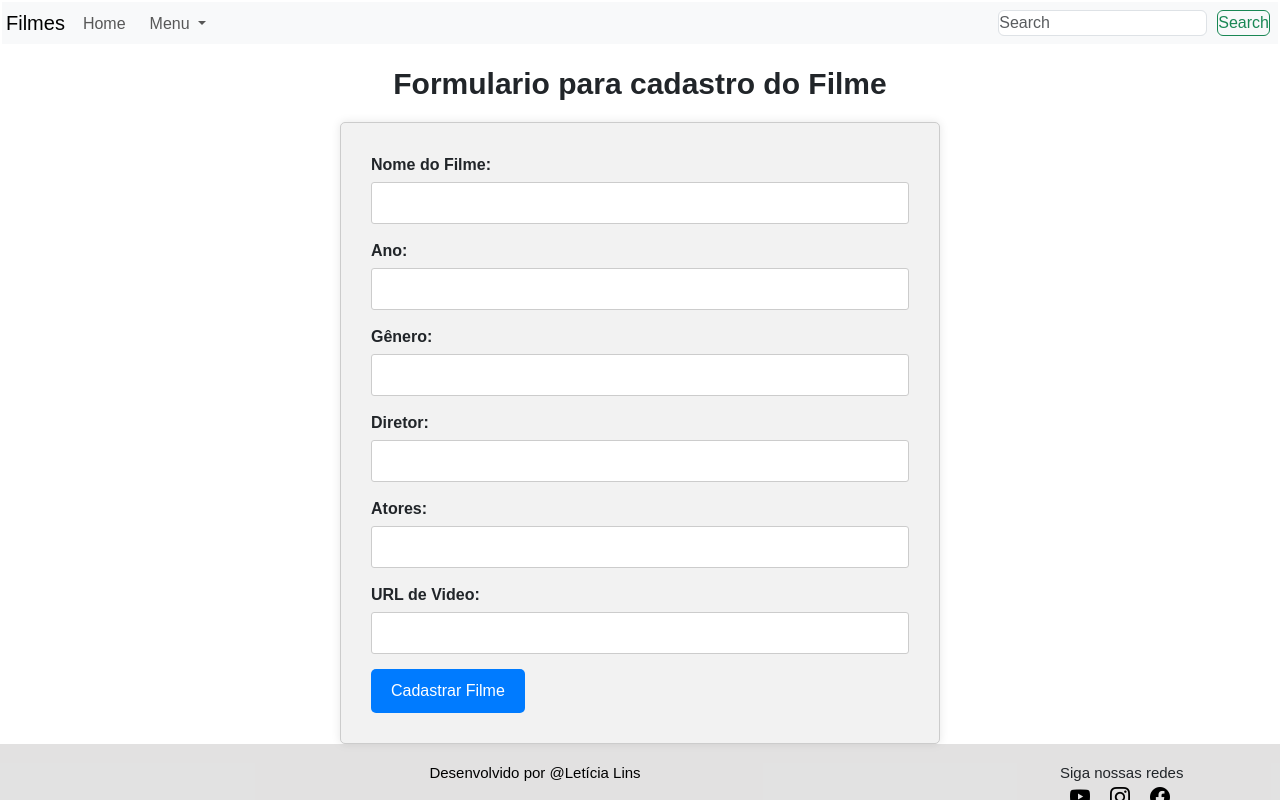
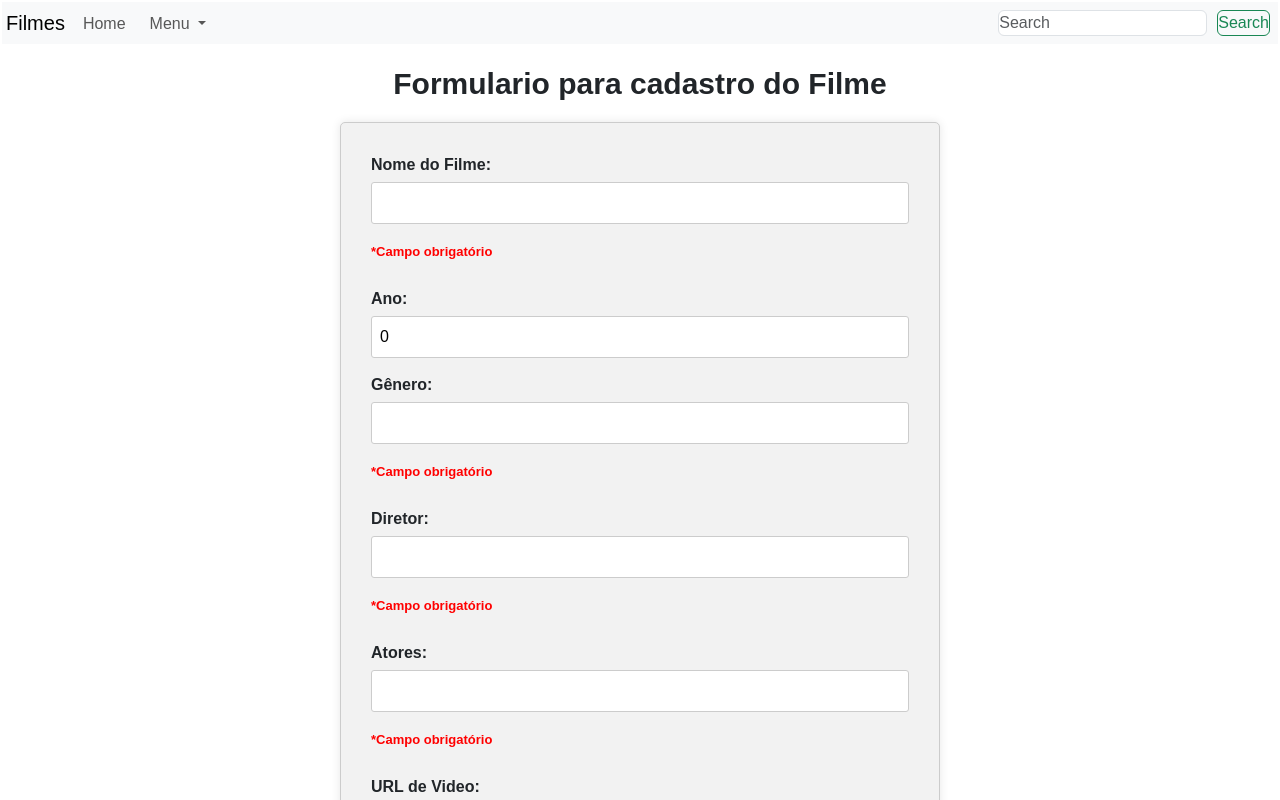
Before and after one commit to letilins/ProjetoWeb_filmes, an Angular app in the folder projeto_web/: page /movieform in a window 1280 px wide. Shown: the top 800 px of the page. Built offline with nearby package versions, Linux system fonts and the light colour scheme.

Commit message:
Projeto Web Angular com bootstrap - V13 - Validação

```diff
--- a/projeto_web/src/app/app.module.ts
+++ b/projeto_web/src/app/app.module.ts
@@ -1,7 +1,7 @@
 import { HttpClientModule } from '@angular/common/http';
 import { NgModule } from '@angular/core';
 import { BrowserModule } from '@angular/platform-browser';
-import { FormsModule } from '@angular/forms';
+import { FormsModule, ReactiveFormsModule } from '@angular/forms';
 
 import { AppRoutingModule } from './app-routing.module';
 import { AppComponent } from './app.component';
@@ -32,7 +32,7 @@ import { MovieformComponent } from './pages/movieform/movieform.component';
     FormsModule,
     BrowserModule,
     HttpClientModule,
-
+    ReactiveFormsModule,
   ],
   providers: [],
   bootstrap: [AppComponent],
--- a/projeto_web/src/app/pages/lists/lists.component.html
+++ b/projeto_web/src/app/pages/lists/lists.component.html
@@ -14,13 +14,12 @@
 
           <br><br>
           <p>Deseja excluir o filme "{{ filme.nome }}" </p>
-          <button (click)="ExcluirFilme(filme.id)"> Excluir </button>
+          <button (click)="ExcluirFilme(filme.id)" > Excluir </button>
         </div>
         <br>
         <br>
         <div class="alert" *ngIf="showAlert">
           Formulário excluido com sucesso!
-          Atualizar a página.
         </div>
 
         <div class="imagem_video">
--- a/projeto_web/src/app/pages/lists/lists.component.ts
+++ b/projeto_web/src/app/pages/lists/lists.component.ts
@@ -67,6 +67,14 @@ export class ListsComponent implements OnInit {
     this.showAlert = true; // avisar a mensagem para excluir.
     this.router.navigate(['.'], { relativeTo: this.activatedRoute });
 
+    //window.location.reload(); // atualizar a pagina sozinha
+
+    location.reload();
+    //
+    //window - contem tudo que você pode administrar junto ao navegador
+
+    // window é um objeto publico do javascript, ele é reconhecido automaticamente.
+
     setTimeout(() => {
       this.showAlert = false;
     }, 3000);
--- a/projeto_web/src/app/pages/movieform/movieform.component.css
+++ b/projeto_web/src/app/pages/movieform/movieform.component.css
@@ -81,3 +81,8 @@ form {
     right: 0;
     z-index: 9999;
   }
+
+  b {
+    color: red;
+    font-size: 13px;
+  }
--- a/projeto_web/src/app/pages/movieform/movieform.component.html
+++ b/projeto_web/src/app/pages/movieform/movieform.component.html
@@ -4,31 +4,49 @@
   Formulário enviado com sucesso!
 </div>
 
-<form (ngSubmit)="cadastrarFilme()">
+<form [formGroup]="meuFormValidacao" (ngSubmit)="cadastrarFilme()" >
     <label for="nome">Nome do Filme: </label>
-    <input type="text" id="nome" [(ngModel)]="novoFilme.nome" name="nome" required>
+    <input type="text" id="nome" formControlName="nome" [(ngModel)]="novoFilme.nome" name="nome" required>
+    <div *ngIf="meuFormValidacao.get('nome')?.errors">
+      <b> *Campo obrigatório </b>
+    </div>
   <br>
     <label for="ano">Ano:</label>
-    <input type="number" id="ano" [(ngModel)]="novoFilme.ano" name="ano" required>
+    <input type="number" id="ano" formControlName="ano" [(ngModel)]="novoFilme.ano" name="ano" required>
+    <div *ngIf="meuFormValidacao.get('ano')?.errors">
+      <b> *Campo obrigatório </b>
+    </div>
   <br>
     <label for="genero">Gênero:</label>
-    <input type="text" id="genero" [(ngModel)]="novoFilme.genero" name="ano" required>
+    <input type="text" id="genero" formControlName="genero" [(ngModel)]="novoFilme.genero" name="ano" required>
+    <div *ngIf="meuFormValidacao.get('genero')?.errors">
+      <b> *Campo obrigatório </b>
+    </div>
   <br>
     <label for="diretor">Diretor:</label>
-    <input type="text" id="diretor" [(ngModel)]="novoFilme.diretor" name="diretor" required>
+    <input type="text" id="diretor" formControlName="diretor" [(ngModel)]="novoFilme.diretor" name="diretor" required>
+    <div *ngIf="meuFormValidacao.get('diretor')?.errors">
+      <b> *Campo obrigatório </b>
+    </div>
   <br>
     <label for="atores">Atores:</label>
-    <input type="text" id="atores"  [(ngModel)]="novoFilme.atores" name="atores" required>
+    <input type="text" id="atores" formControlName="atores"  [(ngModel)]="novoFilme.atores" name="atores" required>
+    <div *ngIf="meuFormValidacao.get('atores')?.errors">
+      <b> *Campo obrigatório </b>
+    </div>
   <br>
     <label for="video">URL de Video:</label>
-    <input type="url" id="video" [(ngModel)]="novoFilme.video" name="video" required>
- <!-- <br>
+    <input type="url" id="video" formControlName="video" [(ngModel)]="novoFilme.video" name="video" required>
+    <div *ngIf="meuFormValidacao.get('video')?.errors">
+      <b> *Campo obrigatório </b>
+    </div>
+    <!-- <br>
     <label for="imagem">Imagem:</label>
-    <input type="file" id="imagem" [(ngModel)]="novoFilme.imagem" name="imagem" required>
+    <input type="file" id="imagem" [(ngModel)]="novoFilme.imagem" name="imagem" required> -->
 
-  <br> -->
   <br>
-    <button type="submit" >Cadastrar Filme</button>
+  <br>
+    <button (click) = "botao()" type="submit" [disabled]="meuFormValidacao.invalid" >Cadastrar Filme</button>
   </form>
 
   <div class="alert" *ngIf="showAlert">
--- a/projeto_web/src/app/pages/movieform/movieform.component.ts
+++ b/projeto_web/src/app/pages/movieform/movieform.component.ts
@@ -2,6 +2,7 @@ import { Component } from '@angular/core';
 import { Filme } from '../../models/filme.model';
 import { MovieService } from 'src/app/service/movie.service';
 import { v4 as uuidv4 } from 'uuid';
+import { FormBuilder, FormGroup, Validators } from '@angular/forms';
 
 @Component({
   selector: 'app-movieform',
@@ -9,6 +10,8 @@ import { v4 as uuidv4 } from 'uuid';
   styleUrls: ['./movieform.component.css'],
 })
 export class MovieformComponent {
+  meuFormValidacao: FormGroup;
+
   novoFilme: Filme = {
     id: '',
     nome: '',
@@ -21,7 +24,27 @@ export class MovieformComponent {
   };
   showAlert: boolean = false;
 
-  constructor(private MovieService: MovieService) {}
+  constructor(
+    private MovieService: MovieService,
+    private formBuilder: FormBuilder
+  ) {
+    this.meuFormValidacao = this.formBuilder.group({
+      nome: ['', Validators.required],
+      diretor: ['', Validators.required],
+      ano: ['', Validators.required],
+      genero: ['', Validators.required],
+      atores: ['', Validators.required],
+      video: ['', Validators.required],
+    });
+  }
+
+  botao() {
+    if (!this.meuFormValidacao.valid) {
+      console.log('Formulário inválido');
+      return;
+    }
+    console.log('Formulário válido', this.meuFormValidacao.value);
+  }
 
   cadastrarFilme() {
     this.novoFilme.id = uuidv4();
```
